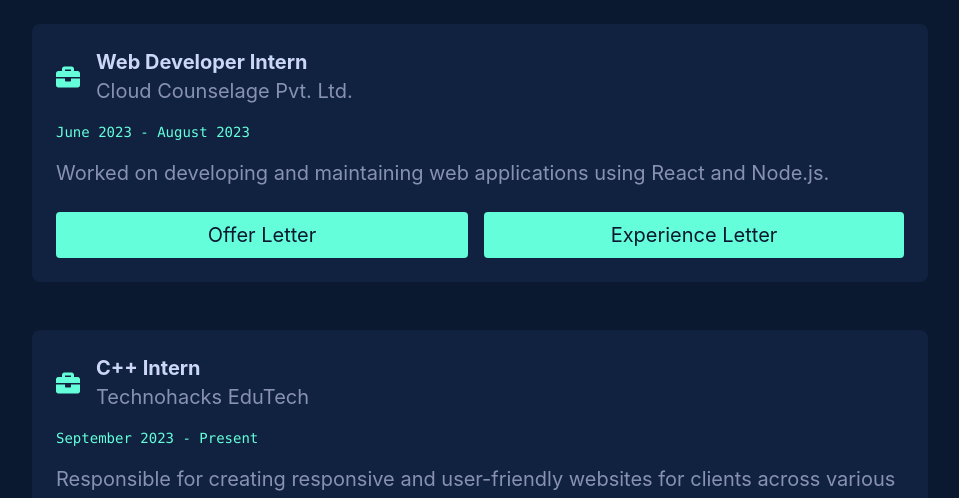
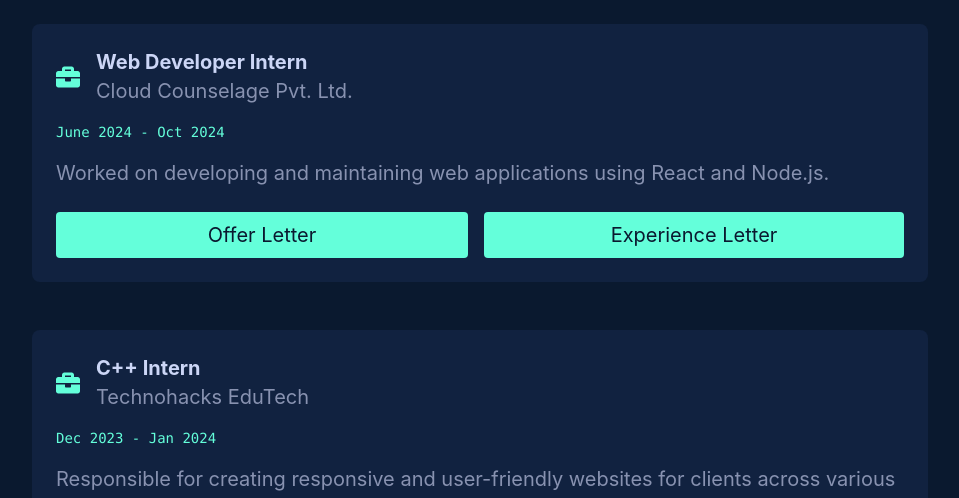
Before and after one commit to GhadgeRutuja/MyPortfolio, a React (Create React App) app: page / in a window 1280 px wide. Shown: the part 4080-4578 px from the top of the page, without its empty margins (160-1119 px from the left). Built offline with nearby package versions, Linux system fonts and the light colour scheme.

Commit message:
Fixe issue with dates

```diff
--- a/src/App.js
+++ b/src/App.js
@@ -22,7 +22,7 @@
         <section id="contact" className="w-full min-h-screen"><Contact /></section>
       </main>
       <footer className="w-full text-center py-4 text-[#8892b0]">
-        © {new Date().getFullYear()} Your Name. All rights reserved.
+        © {new Date().getFullYear()} Rutuja Ghadge. All rights reserved.
       </footer>
     </div>
   );
--- a/src/components/Experience.jsx
+++ b/src/components/Experience.jsx
@@ -7,7 +7,7 @@
       id: 1,
       title: "Web Developer Intern",
       company: "Cloud Counselage Pvt. Ltd.",
-      date: "June 2023 - August 2023",
+      date: "June 2024 - Oct 2024",
       description: "Worked on developing and maintaining web applications using React and Node.js.",
 
       offerLetterPdf: "/cloudinternship.png",
@@ -17,7 +17,7 @@
       id: 2,
       title: "C++ Intern",
       company: "Technohacks EduTech",
-      date: "September 2023 - Present",
+      date: "Dec 2023 - Jan 2024",
       description:
         "Responsible for creating responsive and user-friendly websites for clients across various industries.",
 
```
